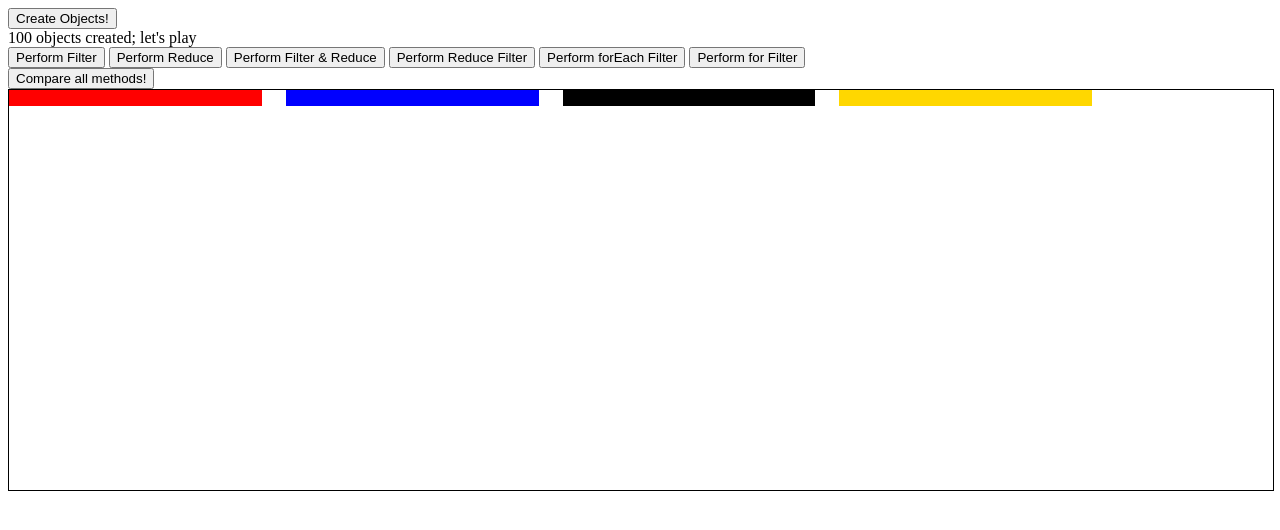
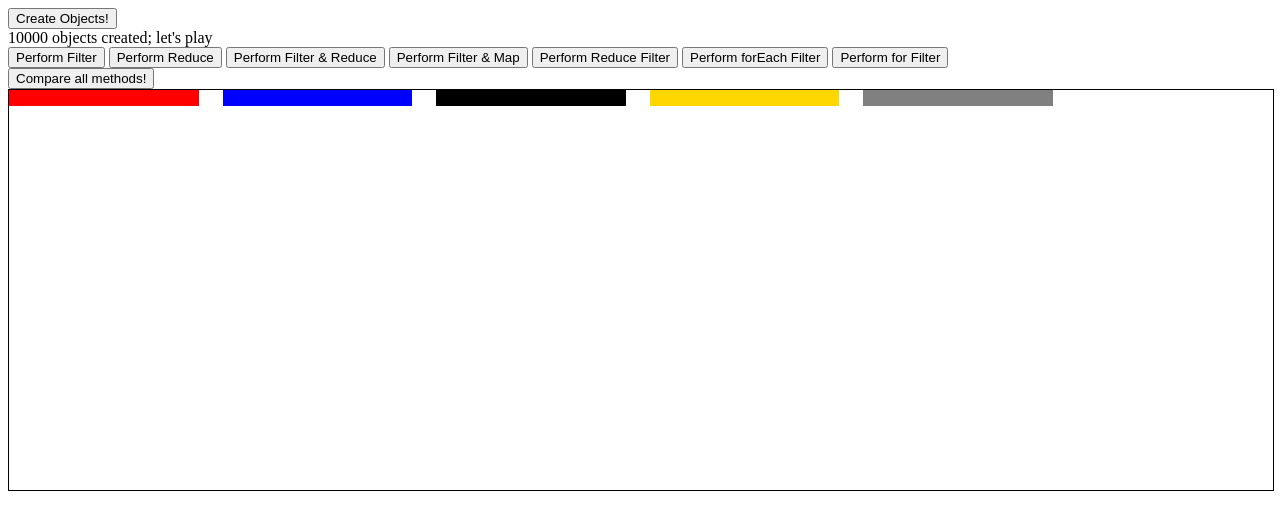
Before and after one commit to hyperwidget/filterreduceplay, a plain HTML site: page index.html in a window 1280 px wide. Both pictures are taken after a click on the button "Create Objects!". Drawn offline with Linux system fonts and the light colour scheme.

Commit message:
add filtermap

```diff
--- a/filterreduceplay.js
+++ b/filterreduceplay.js
@@ -1,8 +1,9 @@
 const TEMPLATEOBJECT = { id: 0, contents: [1, 2, 3, 4], included: false };
-const OBJECTAMOUNT = 100;
-const TESTAMOUNT = 20;
+const OBJECTAMOUNT = 10000;
+const TESTAMOUNT = 1000;
 
 let filterResults = [];
+let mapResults = [];
 let reduceResults = [];
 let forEachResults = [];
 let forResults = [];
@@ -21,10 +22,6 @@ function createObjects() {
         document.getElementById('actions').className = 'show';
         document.getElementById('bothCheck').className = 'show';
     }, 1000);
-}
-
-function getTime() {
-    return new Date().getTime();
 }
 
 function getTimeDifference(startTime) {
@@ -82,7 +79,8 @@ function reduceObjects() {
 
 function filterReduceObjects(callback) {
     document.getElementById('actionStatus').className = 'show';
-    document.getElementById('actionStatus').innerText = "Started filter reducing (" + OBJECTAMOUNT + " objects " + TESTAMOUNT + " times) . . . How long will it take!?!?";
+    document.getElementById('actionStatus').innerText = "Started filter reducing (" + OBJECTAMOUNT + " objects " + TESTAMOUNT +
+        " times) . . . How long will it take!?!?";
     let times = [];
     let sum = 0;
     let validityCheck = [];
@@ -126,9 +124,55 @@ function filterReduceObjects(callback) {
     }, 1000);
 }
 
+function filterMapObjects(callback) {
+    document.getElementById('actionStatus').className = 'show';
+    document.getElementById('actionStatus').innerText = "Started filter mapping (" + OBJECTAMOUNT + " objects " + TESTAMOUNT +
+        " times) . . . How long will it take!?!?";
+    let times = [];
+    let sum = 0;
+    let validityCheck = [];
+
+    setTimeout(function () {
+        for (let index = 0; index <= TESTAMOUNT; index++) {
+            let start = performance.now();
+            var filterMappedObjects = objectsArray.filter(function (item) {
+                return item.included;
+            }).map(function (item) {
+                return Object.assign(item, { randoVal: Math.random() });
+            });
+
+            times.push(getTimeDifference(start));
+            if (index === 0) {
+                validityCheck = filterMappedObjects.reduce(function (temp, item) {
+                    temp.push(item);
+                    return temp;
+                }, []);
+            } else {
+                let checkPoint = Math.floor(Math.random() * validityCheck.length) + 1
+                if (validityCheck[checkPoint] !== filterMappedObjects[checkPoint]) {
+                    console.error("VALIDITY CHECK FAILED!");
+                }
+            }
+        }
+        for (let index = 0; index < times.length; index++) {
+            sum += times[index];
+        }
+
+        let result = "Filter mapping took an average of: " + sum / TESTAMOUNT + "ms";
+
+        console.log(result);
+        document.getElementById('actionStatus').innerText = result;
+        mapResults = [validityCheck, sum];
+        if (callback) {
+            callback();
+        }
+    }, 1000);
+}
+
 function reduceFilterObjects(callback) {
     document.getElementById('actionStatus').className = 'show';
-    document.getElementById('actionStatus').innerText = "Started reduce filtering (" + OBJECTAMOUNT + " objects " + TESTAMOUNT + " times) . . . How long will it take!?!?";
+    document.getElementById('actionStatus').innerText = "Started reduce filtering (" + OBJECTAMOUNT + " objects " + TESTAMOUNT +
+        " times) . . . How long will it take!?!?";
     let times = [];
     let sum = 0;
     let validityCheck = [];
@@ -174,7 +218,8 @@ function reduceFilterObjects(callback) {
 
 function forEachObjects(callback) {
     document.getElementById('actionStatus').className = 'show';
-    document.getElementById('actionStatus').innerText = "Started foreach filtering (" + OBJECTAMOUNT + " objects " + TESTAMOUNT + " times) . . . How long will it take!?!?";
+    document.getElementById('actionStatus').innerText = "Started foreach filtering (" + OBJECTAMOUNT + " objects " + TESTAMOUNT +
+        " times) . . . How long will it take!?!?";
     let times = [];
     let sum = 0;
     let validityCheck = [];
@@ -185,6 +230,7 @@ function forEachObjects(callback) {
             let start = performance.now();
             objectsArray.forEach(function (item) {
                 if (item.included) {
+                    item.randoVal = Math.random();
                     forEachObjects.push(item);
                 }
             });
@@ -233,6 +279,7 @@ function forObjects(callback) {
 
             for (var i = 0; i < objectsArray.length; i++) {
                 if (objectsArray[i].included) {
+                    objectsArray[i].randoVal = Math.random();
                     forObjects.push(objectsArray[i]);
                 }
             }
@@ -269,30 +316,36 @@ function forObjects(callback) {
 
 function compareAll() {
     filterReduceObjects(function () {
+        filterMapObjects(function () {
             reduceFilterObjects(function () {
                 forEachObjects(function () {
                     forObjects(function () {
                         if (((filterResults[0][5] === reduceResults[0][5]) &&
                             (filterResults[0][5] === forEachResults[0][5]) &&
-                        (filterResults[0][5] === forResults[0][5]))
+                            (filterResults[0][5] === forResults[0][5]) &&
+                            (filterResults[0][5] === mapResults[0][5]))
                             && ((filterResults[0][filterResults.length] === reduceResults[0][reduceResults.length]) &&
+                                (filterResults[0][filterResults.length] === mapResults[0][mapResults.length]) &&
                                 (filterResults[0][filterResults.length] === forEachResults[0][forEachResults.length]) &&
                                 (filterResults[0][filterResults.length] === forResults[0][forResults.length]))) {
 
                             let filterAvg = { val: filterResults[1] / TESTAMOUNT, name: 'filter' };
+                            let mapAvg = { val: mapResults[1] / TESTAMOUNT, name: 'map' };
                             let reduceAvg = { val: reduceResults[1] / TESTAMOUNT, name: 'reduce' };
                             let forEachAvg = { val: forEachResults[1] / TESTAMOUNT, name: 'forEach' };
                             let forAvg = { val: forResults[1] / TESTAMOUNT, name: 'for' };
                             let filterMessage = "Filter reducing took an average of: " + filterAvg.val + "ms ";
+                            let mapMessage = "Filter mapping took an average of: " + mapAvg.val + "ms ";
                             let reduceMessage = "Reduce Filtering took an average of: " + reduceAvg.val + "ms ";
                             let forEachMessage = "ForEach Filtering took an average of: " + forEachAvg.val + "ms ";
                             let forMessage = "For Filtering took an average of: " + forAvg.val + "ms ";
                             document.getElementById('allStatus').innerHTML = filterMessage + '<br/>' +
+                                mapMessage + '<br/>' +
                                 reduceMessage + '<br/>' +
                                 forEachMessage + '<br/>' +
                                 forMessage + '<br/>' + '<br/>' + '<br/>' + '<br/>';
 
-                        let avgs = [filterAvg, reduceAvg, forEachAvg, forAvg].sort(sortAvgs);
+                            let avgs = [filterAvg, mapAvg, reduceAvg, forEachAvg, forAvg].sort(sortAvgs);
 
                             document.getElementById('allStatus').innerHTML += 'That makes ' + avgs[0].name + ' the fastest!<br/>' +
                                 'by a whopping %' + (avgs[avgs.length - 1].val / avgs[0].val * 100) + ' over ' + avgs[avgs.length - 1].name;
@@ -305,10 +358,12 @@ function compareAll() {
                             document.getElementById('semi-charts').className = 'show';
                         } else {
                             console.error(filterResults[0][5]);
+                            console.error(mapResults[0][5]);
                             console.error(reduceResults[0][5]);
                             console.error(forEachResults[0][5]);
                             console.error(forResults[0][5]);
                         }
+                    })
                 })
             })
         })
--- a/index.html
+++ b/index.html
@@ -10,13 +10,13 @@
         }
 
         .chartColumns {
-            width: 20%;
+            width: 15%;
             bottom: 0;
             margin-right: 20px;
             display: inline-block;
         }
 
-        .chartColumns p{
+        .chartColumns p {
             background-color: black;
             color: white;
         }
@@ -35,6 +35,10 @@
 
         #chart4 {
             background-color: gold;
+        }
+
+        #chart5 {
+            background-color: grey;
         }
 
         #semi-charts {
@@ -62,6 +66,9 @@
     </button>
         <button onclick="filterReduceObjects()">
         Perform Filter & Reduce
+    </button>
+        <button onclick="filterMapObjects()">
+        Perform Filter & Map
     </button>
         <button onclick="reduceFilterObjects()">
         Perform Reduce Filter
@@ -96,6 +103,9 @@
             <div id="chart4" class="chartColumns">
                 <p></p>
             </div>
+            <div id="chart5" class="chartColumns">
+                <p></p>
+            </div>
         </div>
     </div>
 
```
Lines whose indentation alone changed are shown as unchanged.
